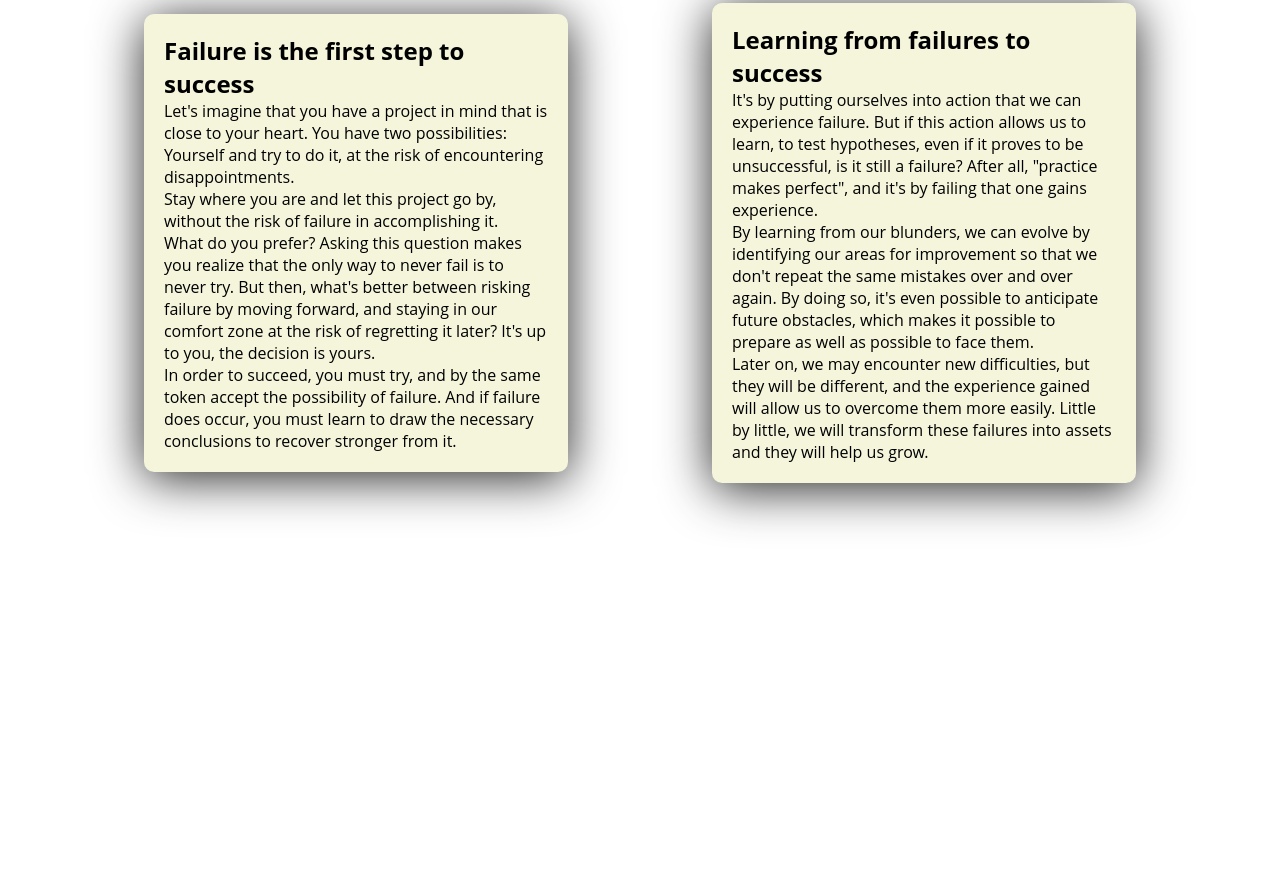
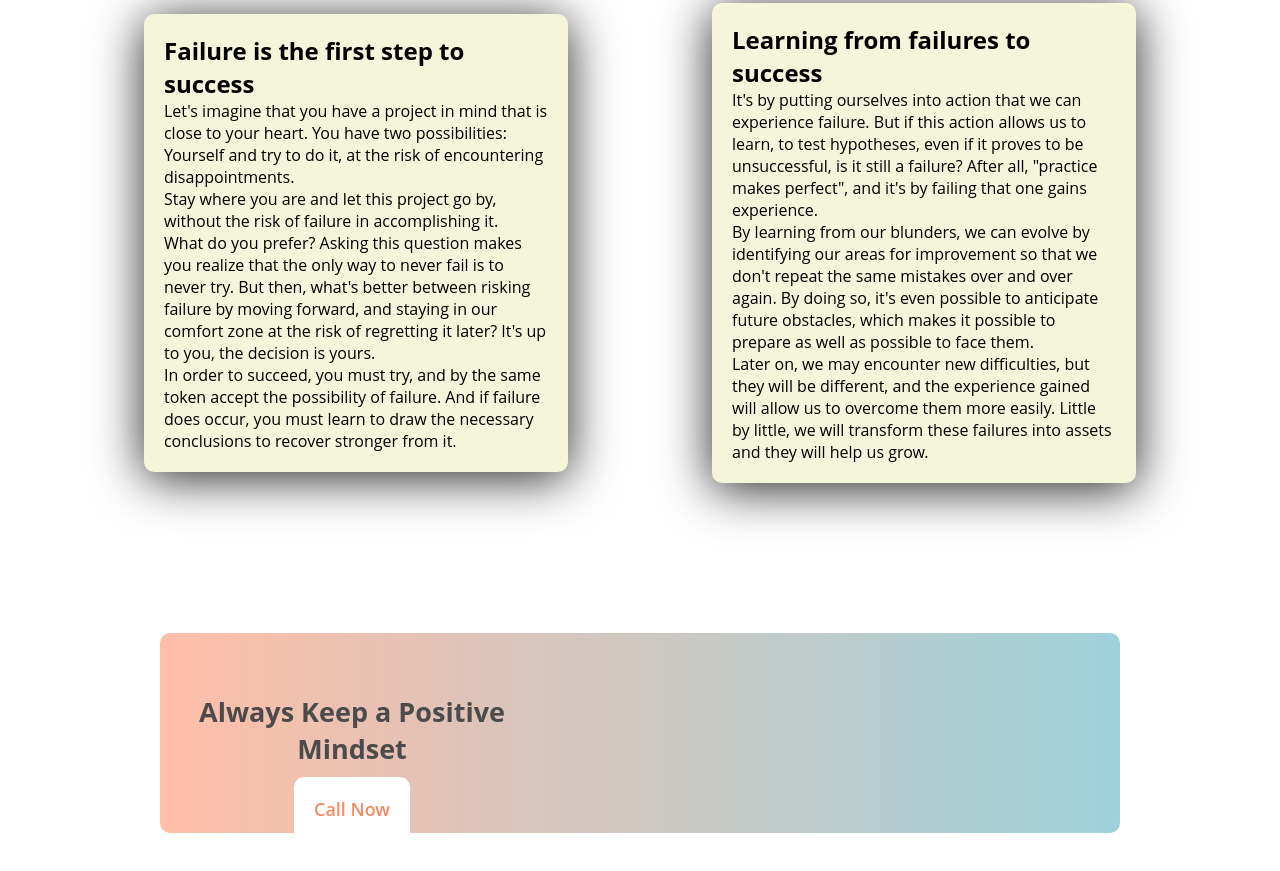
Before and after one commit to chinno0007/new-year-new-me, a plain HTML site: page index.html in a window 1280 px wide. Shown: the part 2183-3054 px from the top of the page. Before the commit the page ends 2816 px from the top, so only its background shows below. Drawn offline with Linux system fonts and the light colour scheme.

Commit message:
Mindset info added

```diff
--- a/Style/style.css
+++ b/Style/style.css
@@ -106,3 +106,41 @@ header {
     padding: 20px;
     box-shadow: 0px 6px 50px rgba(0, 0, 0, 0.86);
 }
+
+/* Mindset section start */
+.mindset {
+    background-image: url(../images/watch.png);
+    height: 200px;
+    background-image: linear-gradient(to right, #FFA384, #74BDCB);
+    background-position: center;
+    background-repeat: no-repeat;
+    background-size: cover;
+    border-radius: 10px;
+    display: block;
+    margin-left: auto;
+    margin-right: auto;
+    width: 75%;
+    position: relative;
+    opacity: 0.7;
+    margin-bottom: 100px;
+}
+
+.mindset-info {
+    position: absolute;
+    top: 30%;
+    width: 100%;
+    text-align: center;
+    font-size: 18px;
+    right: 30%;
+}
+
+.call-now {
+    background-color: #FFFFFF;
+    padding: 20px;
+    margin-top: 10px;
+    border: none;
+    border-radius: 10px;
+    font-weight: 600;
+    font-size: 1em;
+    color: #F15B22;
+}
--- a/index.html
+++ b/index.html
@@ -127,6 +127,16 @@
             </div>
 
         </section>
+        <!-- Mind Set Section start -->
+        <section>
+            <div class="mindset">
+                <div class="mindset-info">
+                    <h1>Always Keep a Positive</h1>
+                    <h1>Mindset</h1>
+                    <button class="call-now">Call Now</button>
+                </div>
+            </div>
+        </section>
     </main>
     <!-- Main End -->
 </body>
```
